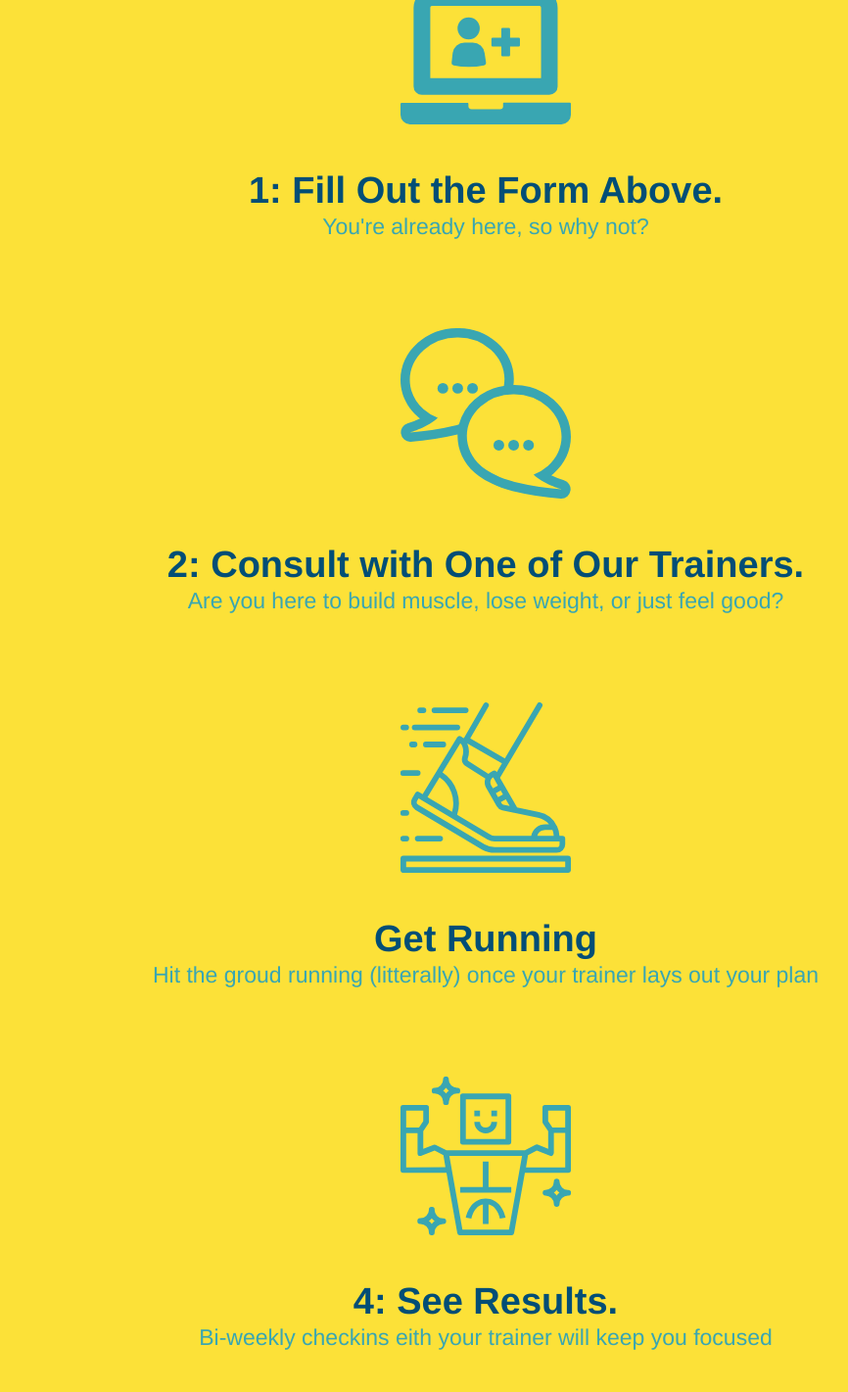
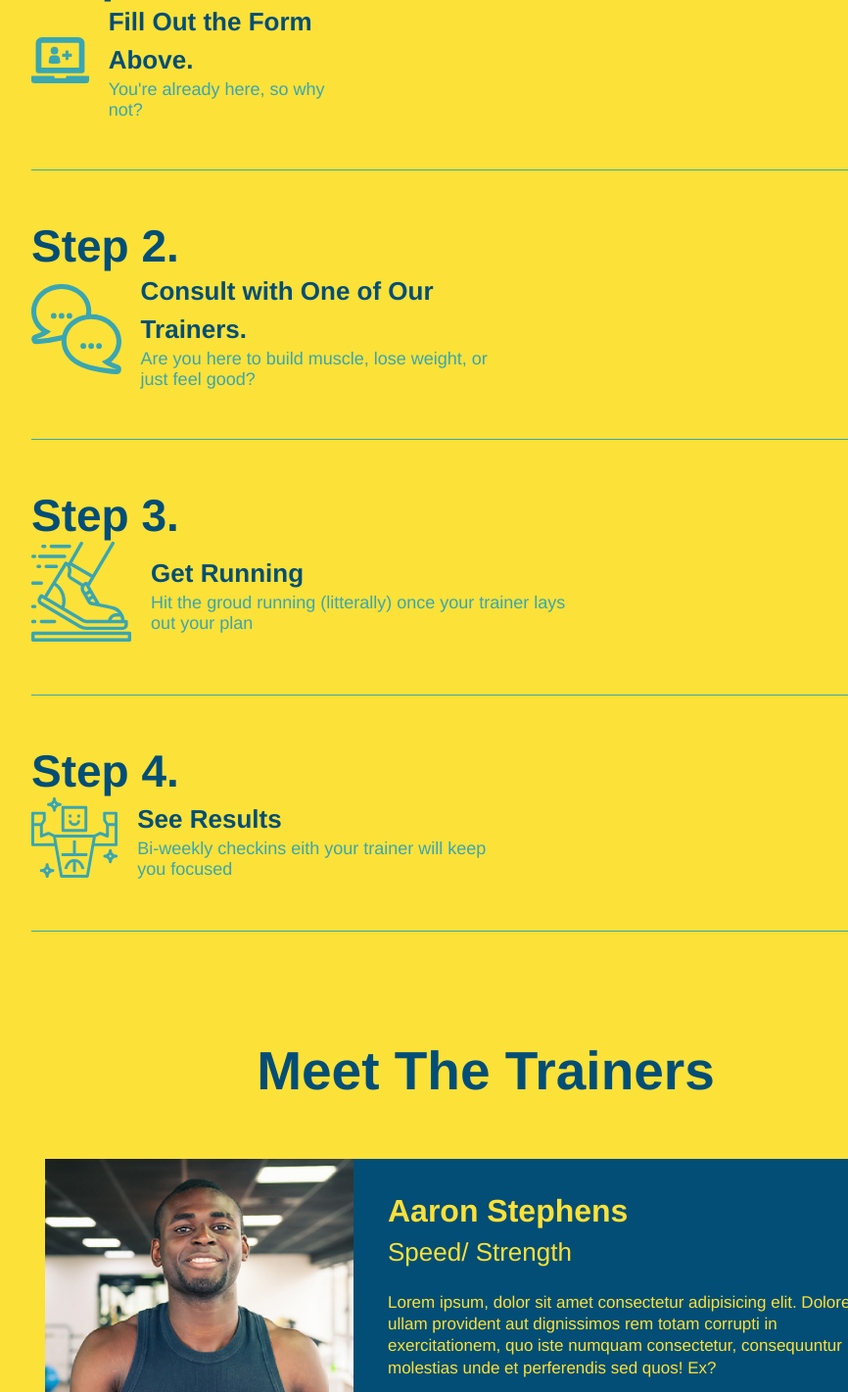
Before and after one commit to omarvalsam/run-buddy, a plain HTML site: page index.html in a window 1280 px wide. Shown: the part 1379-2800 px from the top of the page at 98% size, without its empty margins (144-1010 px from the left). Drawn offline with Linux system fonts and the light colour scheme.

Commit message:
add flexbox to the steps

```diff
--- a/assets/css/style.css
+++ b/assets/css/style.css
@@ -130,9 +130,6 @@ section {
     padding: 10px 20px;
     font-size: 16px;
 }
-.intro {
-    text-align: center;
-}
 
 .intro p {
     line-height: 1.7;
@@ -140,19 +137,20 @@ section {
     width: 80%;
     font-size: 20px;
     margin: 0 auto;
+    text-align: center;
 }
 .steps {
-    text-align: center;
     background: #fce138;
 }
 
 .section-title {
     font-size: 55px;
     color: #024e76;
-    margin-bottom: 35px;
-    padding: 0 100px 20px 100px;
-    display: inline-block;
     border-bottom: 3px solid;
+    padding-bottom: 20px;
+    text-align: center;
+    margin: 0 auto 35px auto;
+    width: 50%;
 }
 
 .primary-border {
@@ -163,32 +161,50 @@ section {
     border-color: #39a6b2;
 }
 
-.steps div {
-    margin-bottom: 80px;
+.step {
+    margin: 50px auto;
+    padding-bottom: 50px;
+    width: 80%;
+    border-bottom: 1px solid #39a6b2;
+    display: flex;
+    flex-wrap: wrap;
+    align-items: center;
+    justify-content: space-between;
+}
+.step-info{
+    display: flex;
+    flex-wrap: wrap;
+    align-items: center;
 }
 
-.steps img {
-    width: 15%;
-    margin: 10px 0;
+.step-img {
+    flex: 1 12%;
+    margin-right: 20px;
 }
 
-.steps h3 {
+.step h3 {
     color: #024e76;
     font-size: 46px;
-    margin-top: 23px;
+    flex: 1 30%;
+    flex: 2 70%;
+ }
+
+.step-text {
+    flex: 12;
 }
 
-.steps p {
-    color: #39a6b2;
-    font-size: 23px;
+.step-img img {
+    max-width: 100%;
 }
 
-.steps span {
-    font-size: 38px;
+.step-text p {
+    color: #39a6b2;
+    font-size: 18px;
 }
-
-.trainers {
-    text-align: center;
+.step-text h4 {
+    font-size: 26px;
+    line-height: 1.5;
+    color: #024e76 ;
 }
 
 .trainer {
@@ -234,7 +250,6 @@ section {
 }
  .contact {
      background-color: #024e76;
-     text-align: center;
  }
  .contact h2 {
      color: #fce138;
@@ -265,3 +280,7 @@ section {
  .contact-info a {
      color:#fce138
  }
+
+ .flex-row {
+     display: flex;
+ }
--- a/index.html
+++ b/index.html
@@ -1,10 +1,12 @@
 <!DOCTYPE html>
 <html lang="en">
+
 <head>
     <meta charset="UTF-8" />
-        <link rel="stylesheet" href="./assets/css/style.css"/>
+    <link rel="stylesheet" href="./assets/css/style.css" />
     <title>RUN FAST BOI</title>
 </head>
+
 <body>
 
     <header>
@@ -32,7 +34,12 @@
         <div class="hero-cta">
             <h2> Start Building habits</h2>
             <p>
-                seitan heirloom post-ironic pop-up iPhone mlkshk hella selfies fashion axe occupy readymade put a bird on it messenger bag Wes Anderson Schlitz plaid Bushwick church-key lo-fi skateboard slow-carb hashtag trust fund Williamsburg biodiesel fixie farm-to-table 8-bit banjo XOXO Banksy chillwave bicycle rights retro cliche tattooed bespoke irony mumblecore Shoreditch deep v polaroid McSweeney's bitters cray gentrify tofu Marfa you probably haven't heard of them yr banh mi asymmetrical art party selvage letterpress High Life.
+                seitan heirloom post-ironic pop-up iPhone mlkshk hella selfies fashion axe occupy readymade put a bird
+                on it messenger bag Wes Anderson Schlitz plaid Bushwick church-key lo-fi skateboard slow-carb hashtag
+                trust fund Williamsburg biodiesel fixie farm-to-table 8-bit banjo XOXO Banksy chillwave bicycle rights
+                retro cliche tattooed bespoke irony mumblecore Shoreditch deep v polaroid McSweeney's bitters cray
+                gentrify tofu Marfa you probably haven't heard of them yr banh mi asymmetrical art party selvage
+                letterpress High Life.
             </p>
         </div>
         <div class="hero-form">
@@ -40,11 +47,11 @@
             <p>Fill out this form and one of our trainers will schedule a consult</p>
             <form>
                 <label for="name">Enter full name:</label>
-                   <input type="text" placeholder="Your Name" name="name" id="name" class="form-input"/>
+                <input type="text" placeholder="Your Name" name="name" id="name" class="form-input" />
                 <label for="email">Enter email address:</label>
-                   <input type="email" placeholder="Email address" name="email" id="email" class="form-input"/>
+                <input type="email" placeholder="Email address" name="email" id="email" class="form-input" />
                 <label for="phone">Enter a telephone number:</label>
-                   <input type="tel" placeholder="Phone number" name="phone" id="phone" class="form-input"/>
+                <input type="tel" placeholder="Phone number" name="phone" id="phone" class="form-input" />
                 <p>
                     Have you worked out with a trainer before?
                     <input type="radio" name="trainer-confirm" id="trainer-yes" />
@@ -71,7 +78,10 @@
         </div>
         <div class="flex-row">
             <p>
-               butcher selfies chambray shabby chic gentrify readymade yr Echo XOXO Tumblr normcore Banksy direct trade Blue Bottle chillwave you probably haven't heard of them single-origin coffee Vice fanny pack fixie Odd Future Austin fingerstach pcikled twee synth Wes Anderson Thundercats viral bitters flannel meggins narwhal Marfa Schlitz sustainable Intelligentsia umami deep v craft
+                butcher selfies chambray shabby chic gentrify readymade yr Echo XOXO Tumblr normcore Banksy direct trade
+                Blue Bottle chillwave you probably haven't heard of them single-origin coffee Vice fanny pack fixie Odd
+                Future Austin fingerstach pcikled twee synth Wes Anderson Thundercats viral bitters flannel meggins
+                narwhal Marfa Schlitz sustainable Intelligentsia umami deep v craft
             </p>
         </div>
     </section>
@@ -80,42 +90,71 @@
         <div class="flex-row">
             <h2 class="section-title secondary-border">What You Do</h2>
         </div>
-           <div>
+        <div class="step">
+            <h3>Step 1.</h3>
+            <div class="step-info">
+                <div class="step-img">
                     <img src="./assets/images/01-04-svgs/step-1.svg" alt="" />
-               <h3><span>1: Fill Out the Form Above.</span></h3>
+                </div>
+                <div class="step-text">
+                    <h4>Fill Out the Form Above.</h4>
                     <p>You're already here, so why not?</p>
                 </div>
-
-           <div>
+            </div>
+        </div>
+        <div class="step">
+            <h3>Step 2.</h3>
+            <div class="step-info">
+                <div class="step-img">
                     <img src="./assets/images/01-04-svgs/step-2.svg" alt="" />
-               <h3><span>2: Consult with One of Our Trainers.</span></h3>
+                </div>
+                <div class="step-text">
+                    <h4>Consult with One of Our Trainers.</h4>
                     <p>Are you here to build muscle, lose weight, or just feel good?</p>
                 </div>
+            </div>
+        </div>
 
-           <div>
+        <div class="step">
+            <h3>Step 3.</h3>
+            <div class="step-info">
+                <div class="step-img">
                     <img src="./assets/images/01-04-svgs/step-3.svg" alt="" />
-               <h3><span>Get Running</span></h3>
+                </div>
+                <div class="step-text">
+                    <h4>Get Running</h4>
                     <p>Hit the groud running (litterally) once your trainer lays out your plan</p>
                 </div>
-
-           <div>
+            </div>
+        </div>
+        <div class="step">
+            <h3>Step 4.</h3>
+            <div class="step-info">
+                <div class="step-img">
                     <img src="./assets/images/01-04-svgs/step-4.svg" alt="" />
-               <h3><span>4: See Results.</span></h3>
+                </div>
+                <div class="step-text">
+                    <h4>See Results</h4>
                     <p>Bi-weekly checkins eith your trainer will keep you focused</p>
                 </div>
-       </section>
+            </div>
+        </div>
+
 
         <section id="your-trainers" class="trainers">
             <div class="flex-row">
                 <h2 class="section-title primary-border">Meet The Trainers</h2>
             </div>
             <article class="trainer">
-               <img src="./assets/images/01-05-trainers/trainer-1.jpg" alt="Arron stephins in his workout clothes, ready to pump iron"/>
+                <img src="./assets/images/01-05-trainers/trainer-1.jpg"
+                    alt="Arron stephins in his workout clothes, ready to pump iron" />
                 <div class="trainer-bio text-left">
                     <h3>Aaron Stephens</h3>
                     <h4>Speed/ Strength</h4>
                     <p>
-                        Lorem ipsum, dolor sit amet consectetur adipisicing elit. Dolore ullam provident aut dignissimos rem totam corrupti in exercitationem, quo iste numquam consectetur, consequuntur molestias unde et perferendis sed quos! Ex?
+                        Lorem ipsum, dolor sit amet consectetur adipisicing elit. Dolore ullam provident aut dignissimos
+                        rem totam corrupti in exercitationem, quo iste numquam consectetur, consequuntur molestias unde
+                        et perferendis sed quos! Ex?
                     </p>
                 </div>
             </article>
@@ -125,18 +164,23 @@
                     <h3>Jaonna Gill</h3>
                     <h4>Endurance</h4>
                     <p>
-                       Lorem ipsum dolor sit amet consectetur adipisicing elit. Exercitationem ab voluptatem, odio fuga ipsa dolore adipisci nostrum repellendus dolor maxime, inventore qui, laborum necessitatibus molestias similique recusandae expedita voluptates consequuntur.
+                        Lorem ipsum dolor sit amet consectetur adipisicing elit. Exercitationem ab voluptatem, odio fuga
+                        ipsa dolore adipisci nostrum repellendus dolor maxime, inventore qui, laborum necessitatibus
+                        molestias similique recusandae expedita voluptates consequuntur.
                     </p>
                 </div>
                 <img src="./assets/images/01-05-trainers/trainer-2.jpg" alt="Jaonna Gill cooling off after a workout">
             </article>
 
             <article class="trainer">
-               <img src="./assets/images/01-05-trainers/trainer-3.jpg" alt="Harry Smith wearing a headband and lifting comically small pink weights">
+                <img src="./assets/images/01-05-trainers/trainer-3.jpg"
+                    alt="Harry Smith wearing a headband and lifting comically small pink weights">
                 <div class="trainer-bio text-left">
                     <h3>Harry "the Headband" Smith</h3>
                     <h4>Strength</h4>
-                   <p>Lorem, ipsum dolor sit amet consectetur adipisicing elit. Assumenda eos reprehenderit ipsum est consequatur repudiandae cumque optio? Aut illum qui repellendus? Facilis odit vero architecto quam aut. Quis, facere nam!</p>
+                    <p>Lorem, ipsum dolor sit amet consectetur adipisicing elit. Assumenda eos reprehenderit ipsum est
+                        consequatur repudiandae cumque optio? Aut illum qui repellendus? Facilis odit vero architecto
+                        quam aut. Quis, facere nam!</p>
                 </div>
             </article>
         </section>
@@ -146,18 +190,15 @@
                 <h2 class="section-title secondary-border">Reach Out</h2>
             </div>
             <div class="contact-info">
-                <iframe src="https://www.google.com/maps/embed?pb=!1m18!1m12!1m3!1d3029.977920286281!2d-111.92366218459891!3d40.58624277934575!2m3!1f0!2f0!3f0!3m2!1i1024!2i768!4f13.1!3m3!1m2!1s0x875288915d6fa5b5%3A0x17dc31c3e5e4e589!2s9051%201075%20W%2C%20West%20Jordan%2C%20UT%2084088!5e0!3m2!1sen!2sus!4v1634792487691!5m2!1sen!2sus"
-                width="400"
-                height="400"
-                style="border:0;"
-                allowfullscreen=""
-                loading="lazy">
+                <iframe
+                    src="https://www.google.com/maps/embed?pb=!1m18!1m12!1m3!1d3029.977920286281!2d-111.92366218459891!3d40.58624277934575!2m3!1f0!2f0!3f0!3m2!1i1024!2i768!4f13.1!3m3!1m2!1s0x875288915d6fa5b5%3A0x17dc31c3e5e4e589!2s9051%201075%20W%2C%20West%20Jordan%2C%20UT%2084088!5e0!3m2!1sen!2sus!4v1634792487691!5m2!1sen!2sus"
+                    width="400" height="400" style="border:0;" allowfullscreen="" loading="lazy">
                 </iframe>"
                 <div class="contact-form">
                     <h3>Contact Us</h3>
                     <form>
                         <label for="contact-name">Your Name</label>
-                        <input type="text" id="contact-name" placeholder="Your Name"/>
+                        <input type="text" id="contact-name" placeholder="Your Name" />
 
                         <label for="contact-message">Message</label>
                         <textarea id="contact-message" placeholder="Message"></textarea>
@@ -169,14 +210,14 @@
                     <h3>Run Buddy</h3>
                     <p>
                         Any questions or concerns before signing up?
-                        <br/>
+                        <br />
                         Let us know and we'll be happy to talk to you!
                     </p>
                     <address>
-                        55 Main Street <br/>
-                        Some Town, Ca <br/>
-                        12345<br/>
-                        P: 555.RUN.BUDZ (555.786.2839)<br/>
+                        55 Main Street <br />
+                        Some Town, Ca <br />
+                        12345<br />
+                        P: 555.RUN.BUDZ (555.786.2839)<br />
                         E: <a href="mailto:info@runbuddy.io">info@runbuddy.io</a>
                     </address>
                 </div>
@@ -191,4 +232,5 @@
             </div>
         </footer>
 </body>
+
 </html>
```
Lines whose indentation alone changed are shown as unchanged.
